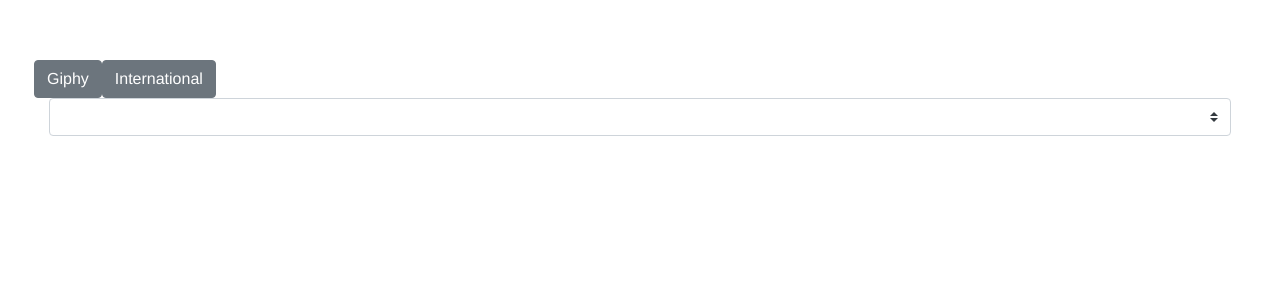
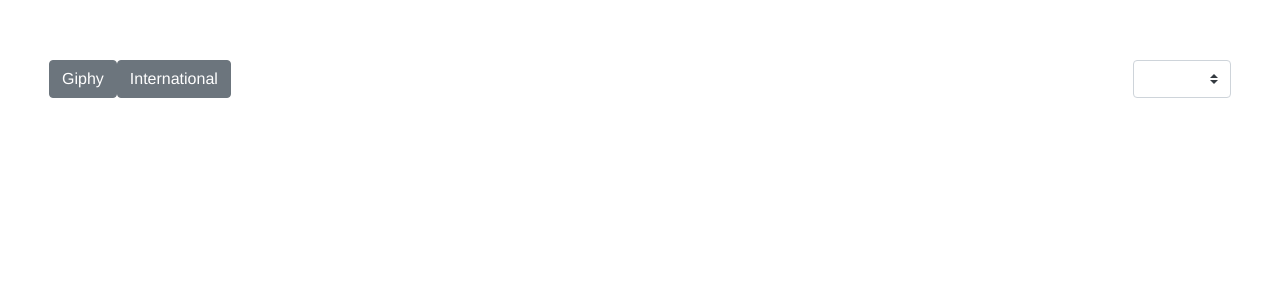
Before and after one commit to Mariobacsi/vue-giphy, a Vue app: page /extra in a window 1280 px wide. Shown: the top 300 px of the page. Built offline with nearby package versions, Linux system fonts and the light colour scheme.

Commit message:
Changed App Layout

```diff
--- a/src/App.vue
+++ b/src/App.vue
@@ -4,7 +4,7 @@
 
     <!--Links zu den verschiedenen Views(Routers)-->
     <b-row>
-      <b-row>
+      <b-row class="col-md">
         <router-link to="/giphy">
           <b-button>Giphy</b-button>
         </router-link>
@@ -13,7 +13,7 @@
         </router-link>
       </b-row>
       <!--Sprachselector-->
-      <b-form-select v-model="language"/>
+      <b-form-select class="col-md-1" v-model="language"/>
     </b-row>
 
     <router-view></router-view>
```
